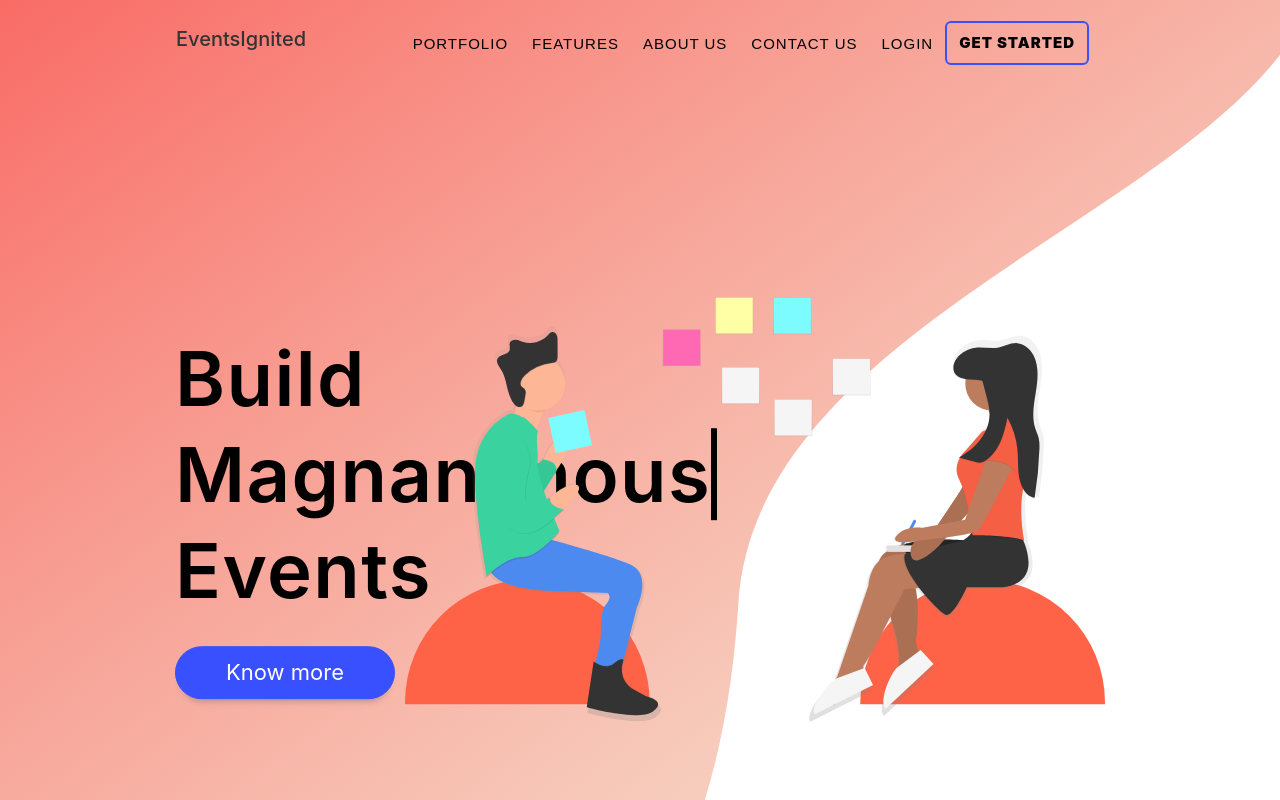
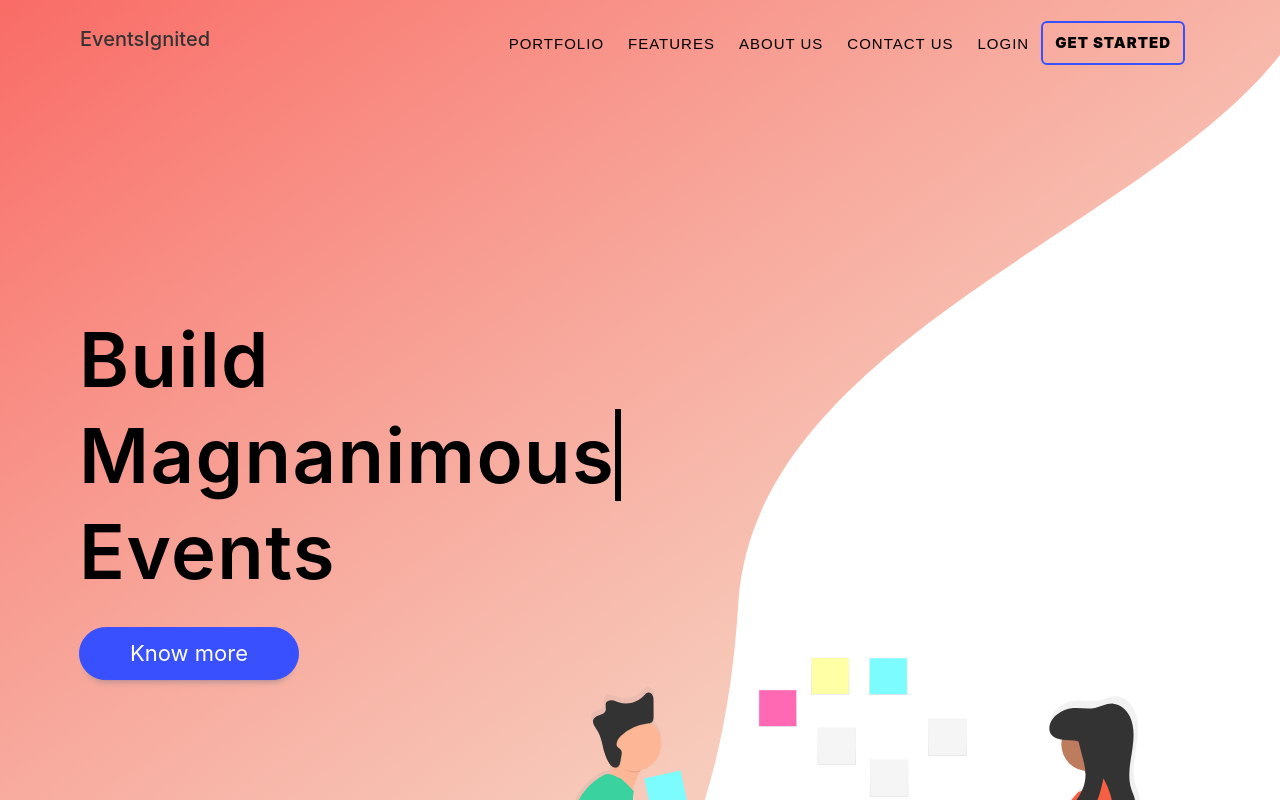
Before and after one commit to divyansh7924/EventsIgnited, a React (Create React App) app: page / in a window 1280 px wide. Shown: the top 800 px of the page. Built offline with nearby package versions, Linux system fonts and the light colour scheme.

Commit message:
added background svg for two sections

```diff
--- a/src/App.css
+++ b/src/App.css
@@ -3,7 +3,7 @@
 }
 
 .container{
-  width: 75%;
+  width: 90%;
 }
 
 .App-logo {
@@ -158,11 +158,11 @@ nav a:hover::before, a:focus::before {
     line-height: 1.26;
     letter-spacing: 1.4px;
      color: #000;
-    -webkit-transform: translate(0%, 40%);
-    -moz-transform: translate(0%, 40%);
-    -ms-transform: translate(0%, 40%);
-    -o-transform: translate(0%, 40%);
-    transform: translate(0%, 40%);
+    -webkit-transform: translate(0%, 35%);
+    -moz-transform: translate(0%, 35%);
+    -ms-transform: translate(0%, 35%);
+    -o-transform: translate(0%, 35%);
+    transform: translate(0%, 35%);
 }
 
 .content-main p{
@@ -553,11 +553,11 @@ div.vertical-line{
     left: 50%;
     width: 700px;
     height: 515px;
-    -webkit-transform: translate(0%, -60%);
-    -moz-transform: translate(0%, -60%);
-    -ms-transform: translate(0%, -60%);
-    -o-transform: translate(0%, -60%);
-    transform: translate(0%, -60%);
+    -webkit-transform: translate(0%, 10%);
+    -moz-transform: translate(0%, 10%);
+    -ms-transform: translate(0%, 10%);
+    -o-transform: translate(0%, 10%);
+    transform: translate(0%, 10%);
 }
 
 .bg-landing{
```
